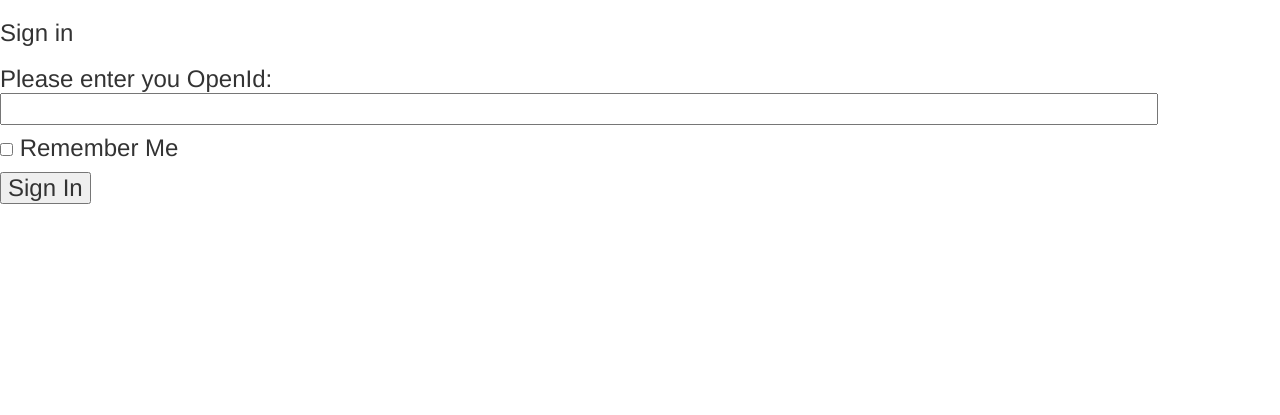
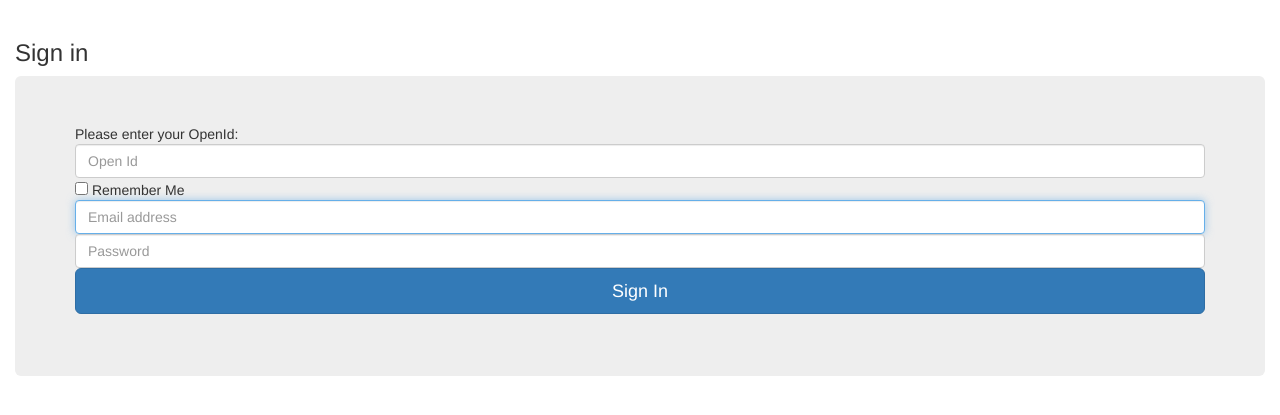
Before and after one commit to tomscott1/daily-metrics-flask, a Flask app: page /login in a window 1280 px wide. Shown: the part 52-467 px from the top of the page. Run offline with Flask 2, Linux system fonts and the light colour scheme; some libraries are stand-ins or nearby versions.

Commit message:
style login form

```diff
--- a/app/forms.py
+++ b/app/forms.py
@@ -1,8 +1,10 @@
 from flask_wtf import Form
-from wtforms import StringField, BooleanField
-from wtforms.validators import DataRequired
+from wtforms import StringField, BooleanField, PasswordField
+from wtforms.validators import DataRequired, Email
 
 
 class LoginForm(Form):
     openid = StringField('openid', validators=[DataRequired()])
     remember_me = BooleanField('remember_me', default=False)
+    email = StringField('email', validators=[DataRequired(), Email()])
+    password = PasswordField('password', validators=[DataRequired()])
--- a/app/templates/login.html
+++ b/app/templates/login.html
@@ -1,14 +1,23 @@
 <!-- extend from header -->
 {% extends 'header.html' %}
 {% block content %}
-  <h3> Sign in<h3>
-  <form action='' method='post' name='login'>
-    {{ form.hidden_tag() }}
-    <p>
-      Please enter you OpenId:<br>
-      {{ form.openid(size=80) }}</br>
-    </p>
-    <p>{{ form.remember_me }} Remember Me</p>
-    <p><input type='submit' value='Sign In'></p>
-  </form>
+  <div class='container-fluid'>
+    <h3>Sign in</h3>
+    <div class='jumbotron' background-position='center'>
+      <form class='form-horizontal' action='' method='post' name='login' width='50%'>
+        {{ form.hidden_tag() }}
+          Please enter your OpenId:
+          {{ form.openid(class_='form-control', placeholder='Open Id') }}
+          {{ form.remember_me }} Remember Me
+          {{ form.email(class_='form-control', placeholder='Email address', autofocus=True) }}
+          {{ form.password(class_='form-control', placeholder='Password') }}
+        <!-- <label for="inputEmail" class="sr-only">Email address</label>
+        <input type="email" name="inputEmail" id="inputEmail" class="form-control" placeholder="Email address" required autofocus>
+        <label for="inputPassword" class="sr-only">Password</label>
+        <input type="password" name="inputPassword" id="inputPassword" class="form-control" placeholder="Password" required>
+        <button id="btnSignIn" class="btn btn-lg btn-primary btn-block" type="submit" value='Sign In'>Sign in</button> -->
+        <input type='submit' class='btn btn-lg btn-primary btn-block' value='Sign In'>
+      </form>
+    </div>
+  </div>
 {% endblock %}
--- a/app/views.py
+++ b/app/views.py
@@ -17,10 +17,15 @@ def index():
             'text': 'daily chinese practise'
         }
     ]
-    return render_template('index.html', title='Home', user=user, metrics=metrics)
+    return render_template('index.html', title='Home', user=user,
+                           metrics=metrics)
 
 
 @app.route('/login', methods=['GET', 'POST'])
 def login():
     form = LoginForm()
+    if form.validate_on_submit():
+        flash('Login requested for OpenId="%s", remember_me="%s"' %
+              (form.openid.data, str(form.remember_me.data)))
+        return redirect('/index')
     return render_template('login.html', title='Sign in', form=form)
```
Also changed, not shown: 1 other file.
